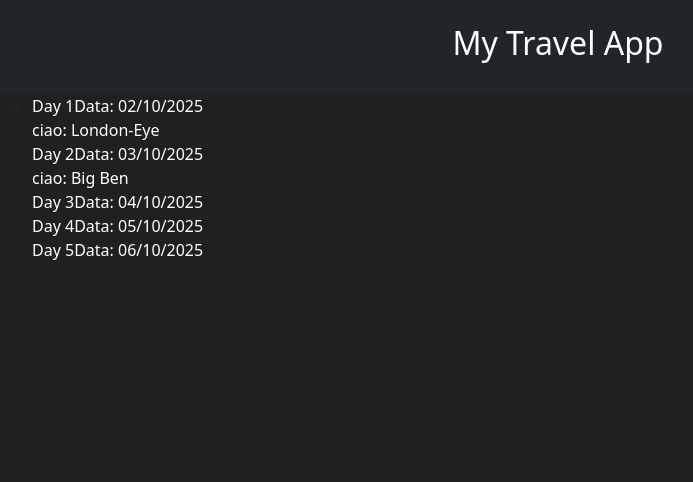
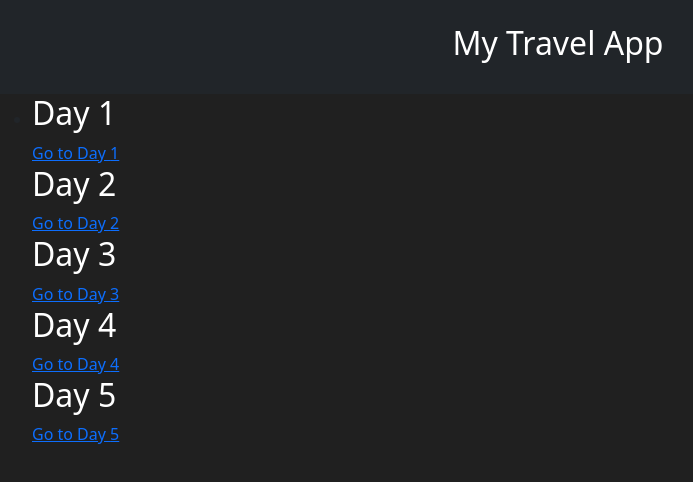
Before and after one commit to Drew0004/travel-app, a React (Vite) app: page /days/1/1 in a window 1280 px wide. Shown: the top 482 px of the page, without its empty margins (82-775 px from the left). Built offline with nearby package versions, Linux system fonts and the light colour scheme.

Commit message:
Fix days router

```diff
--- a/src/components/pages/Day.jsx
+++ b/src/components/pages/Day.jsx
@@ -1,18 +1,17 @@
 import React from 'react';
-import Stop from './Stop';
+import { useLocation } from 'react-router-dom';
 
-const Day = ({ dayIndex, actualDay, stops }) => {
-  return (
-    <div className='text-white'>
-      Day {dayIndex + 1}
-      Data: {actualDay}
-      <div>
-        {stops.map((singleStop, index) => (
-          singleStop.stopDate === actualDay ? <Stop key={index} {...singleStop} /> : null
-        ))}
-      </div>
-    </div>
-  );
-};
+const Day = () => {
+    const location = useLocation();
+    const { trip, dayIndex, actualDay } = location.state;
+
+    return (
+        <div>
+            <h1>Day {dayIndex + 1}</h1>
+            <p>Trip Info: {JSON.stringify(trip)}</p>
+            <p>Actual Day: {actualDay}</p>
+        </div>
+    );
+}
 
 export default Day;
--- a/src/components/pages/Days.jsx
+++ b/src/components/pages/Days.jsx
@@ -1,6 +1,6 @@
 import React, { useContext } from 'react';
 import { AppContext } from '../App';
-import Day from './Day';
+import { Link } from 'react-router-dom';
 import getActualDay from '../../utils/DateGenerator';
 
 const Days = () => {
@@ -11,12 +11,19 @@ const Days = () => {
             {trips.map((elem, index) => (
                 <li key={index}>
                     {Array(elem.numberOfDays).fill().map((_, dayIndex) => (
-                        <Day
-                            key={dayIndex}
-                            {...elem}
-                            dayIndex={dayIndex}
-                            actualDay={getActualDay(elem.numberOfDays, elem.travelInfo.dateStart, dayIndex)}
-                        />
+                        <div key={dayIndex}>
+                            <h2 className='text-white'>Day {dayIndex + 1}</h2>
+                            <Link
+                                to={`${dayIndex + 1}`}
+                                state={{
+                                    trip: elem,
+                                    dayIndex: dayIndex,
+                                    actualDay: getActualDay(elem.numberOfDays, elem.travelInfo.dateStart, dayIndex)
+                                }}
+                            >
+                                Go to Day {dayIndex + 1}
+                            </Link>
+                        </div>
                     ))}
                 </li>
             ))}
--- a/src/routes.jsx
+++ b/src/routes.jsx
@@ -1,6 +1,7 @@
 import React from 'react';
 import Trips from './components/pages/Trips';
 import Days from './components/pages/Days';
+import Day from './components/pages/Day';
 import Stop from './components/pages/Stop';
 
 const routes = [
@@ -13,8 +14,8 @@ const routes = [
         element: <Days />,
         children: [
             {
-                path: ':name',
-                element: <Stop />
+                path: '/days/:travelName/:name',
+                element: <Day />
             }
         ]
     }
```
